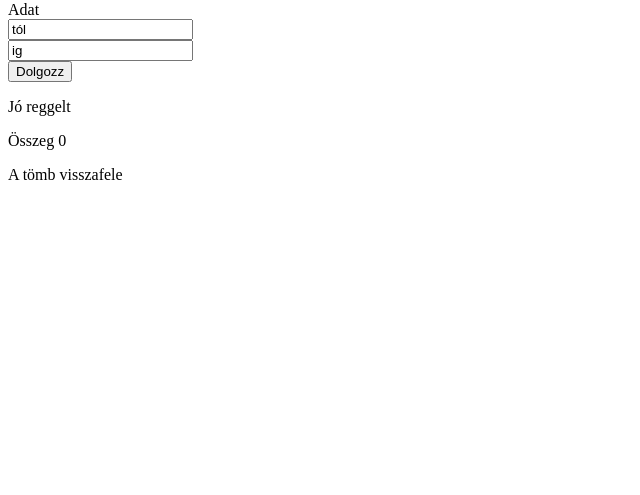
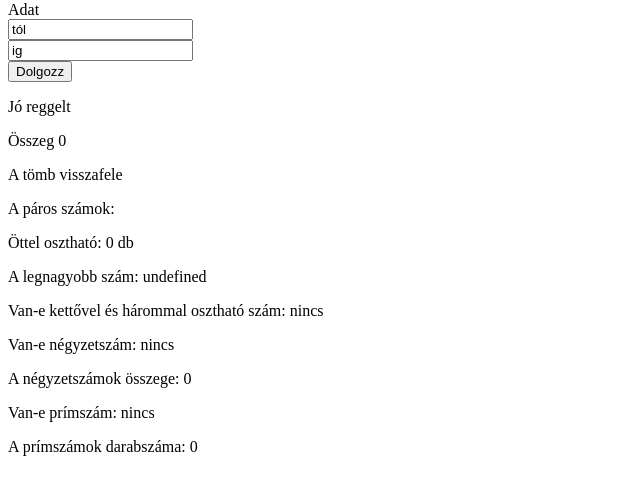
Before and after one commit to Bartucz/JS_Tombok, a plain HTML site: page public_html/index.html in a window 1280 px wide. Both pictures are taken after a click on the button "Dolgozz". Shown: the part 79-574 px from the top of the page, without its empty margins (0-640 px from the left). Drawn offline with Linux system fonts and the light colour scheme.

Commit message:
kész projekt

```diff
--- a/public_html/index.html
+++ b/public_html/index.html
@@ -36,6 +36,14 @@ and open the template in the editor.
                 <p id ="kiir">szöveg</p>
                 <p id ="osszeg">összeg ide</p>
                 <p id="vissza">tömb visszafele: </p>
+                <p id="paros">páros számok:</p>
+                <p id="ottel">5tel osztható számok:</p>
+                <p id="max">legnagyobb szám:</p>
+                <p id="kettoharom">2vel és 3al osztható szám:</p>
+                <p id="negyzetszam">négyzet szám:</p>
+                <p id="negyzetossz">négyzet számok összege:</p>
+                <p id="prim">prímszám:</p>
+                <p id="primdb">prímszám db:</p>
             </article>
 
 
--- a/public_html/tomb.js
+++ b/public_html/tomb.js
@@ -22,7 +22,6 @@ function dolgozz() {
     beker();
     feltolt();
     osszegzes();
-    visszafele();
 
 
     var kiir = ID("kiir");
@@ -34,6 +33,30 @@ function dolgozz() {
 
     var kiir=ID("vissza");
     kiir.innerHTML="A tömb visszafele "+visszafele();
+
+    var kiir=ID("paros");
+    kiir.innerHTML="A páros számok: "+paros();
+
+    var kiir=ID("ottel");
+    kiir.innerHTML="Öttel osztható: "+otteloszt()+" db";
+
+    var kiir=ID("max");
+    kiir.innerHTML="A legnagyobb szám: "+legnagyobb();
+
+    var kiir=ID("kettoharom");
+    kiir.innerHTML="Van-e kettővel és hárommal osztható szám: "+kettoharom();
+
+    var kiir=ID("negyzetszam");
+    kiir.innerHTML="Van-e négyzetszám: "+negyzetsz();
+
+    var kiir=ID("negyzetossz");
+    kiir.innerHTML="A négyzetszámok összege: "+negyzetosszeg();
+
+    var kiir=ID("prim");
+    kiir.innerHTML="Van-e prímszám: "+primszam();
+
+    var kiir=ID("primdb");
+    kiir.innerHTML="A prímszámok darabszáma: "+primszamdb();
 
 }
 function getRndInteger(min, max) {
@@ -87,5 +110,103 @@ function visszafele(){
     return /*vissza*/ revtomb;
 }
 
+function paros(){
+    var parosok=[];
+    for (var i = 0; i < tomb.length; i++) {
+        if (tomb[i]%2===0) {
+            parosok.push(tomb[i]);
+        }
+    }
+    return parosok;
+}
 
+function otteloszt(){
+    var osztok=0;
+    for (var i = 0; i < tomb.length; i++) {
+        if (tomb[i]%5===0) {
+            osztok++;
+        }
+    }
+    return osztok;
+}
+
+function legnagyobb(){
+    var max=0;
+    for (var i = 0; i < tomb.length; i++) {
+        if (tomb[i]>tomb[max]) {
+            max=i;
+        }
+    }
+    return tomb[max];
+}
+
+function kettoharom(){
+    var vane=false;
+    var i=0;
+    while(i<tomb.length && vane===false){
+        if (tomb[i]%2===0 && tomb[i]%3===0) {
+            vane=true;
+        }
+        i++;
+    }
+    return (vane?"van":"nincs");
+}
+
+function negyzetsz(){
+    var vane=false;
+    var i=0;
+    while(i<tomb.length && vane===false){
+        if (Math.sqrt(tomb[i])%1===0) {
+            vane=true;
+        }
+        i++;
+    }
+    return (vane?"van":"nincs");
+}
+
+function negyzetosszeg(){
+    var osszeg=0;
+    for (var i = 0; i < tomb.length; i++) {
+        if (Math.sqrt(tomb[i])%1===0) {
+            osszeg+=tomb[i];
+        }
+    }
+    return osszeg;
+}
+
+function primszam(){
+    var vane=false;
+    var i=0;
+    var osztok=0;
+    while(i<tomb.length && vane===false){
+        for (var j = 1; j <= tomb[i]; j++) {
+            if (tomb[i]%j===0) {
+                osztok++;
+            }
+        }
+        if (osztok===2) {
+            vane=true;
+        }
+        osztok=0;
+        i++;
+    }
+    return (vane?"van":"nincs");
+}
+
+function primszamdb(){
+    var db=0;
+    var osztok=0;
+    for (var i = 0; i < tomb.length; i++) {
+        for (var j = 1; j <= tomb[i]; j++) {
+            if (tomb[i]%j===0) {
+                osztok++;
+            }
+        }
+        if (osztok===2) {
+            db++;
+        }
+        osztok=0;
+    }
+    return db;
+}
 window.addEventListener("load", init, false);
```
Also changed, not shown: nbproject/private/private.xml (added, +10 -0 lines).
